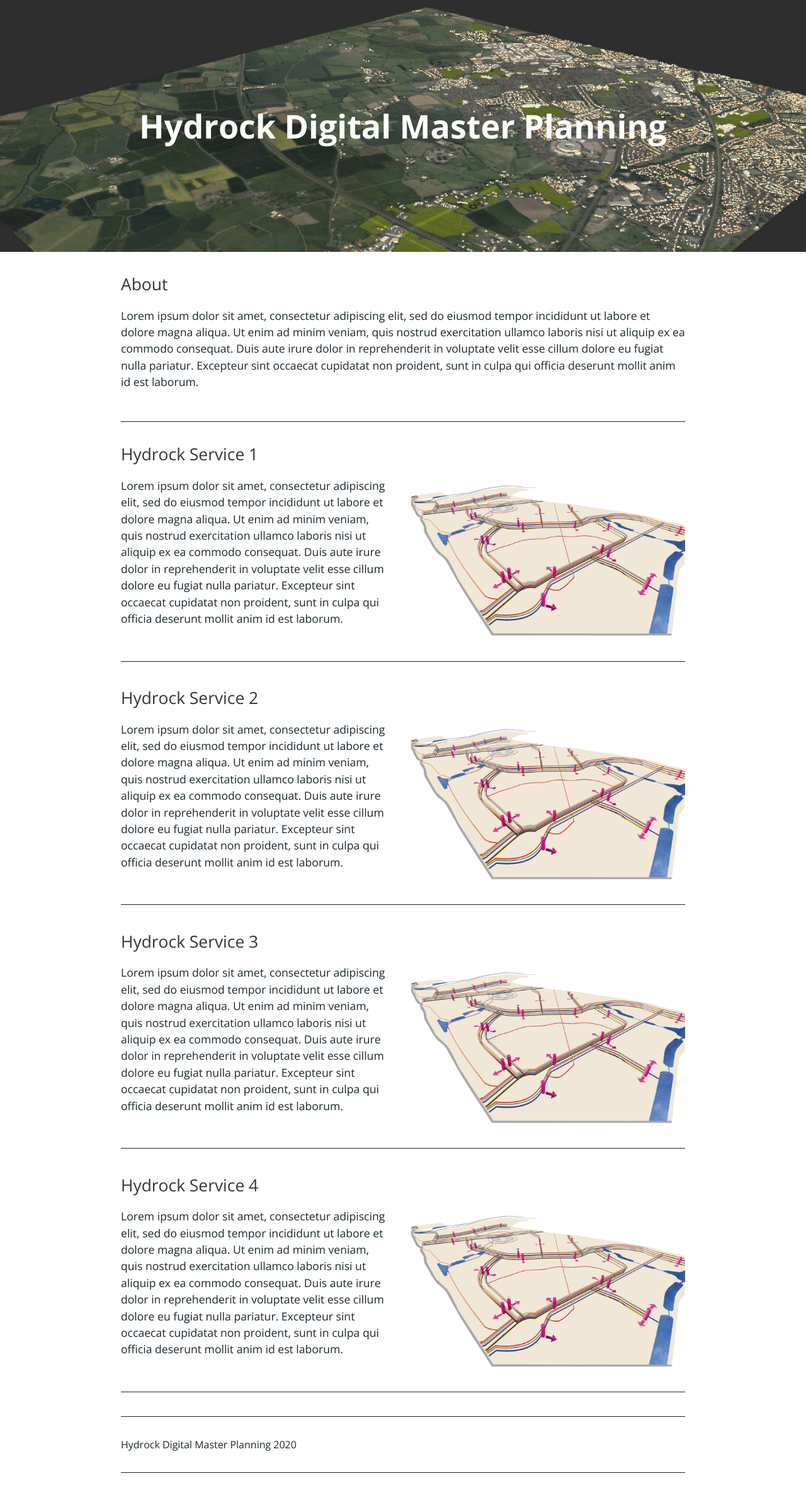
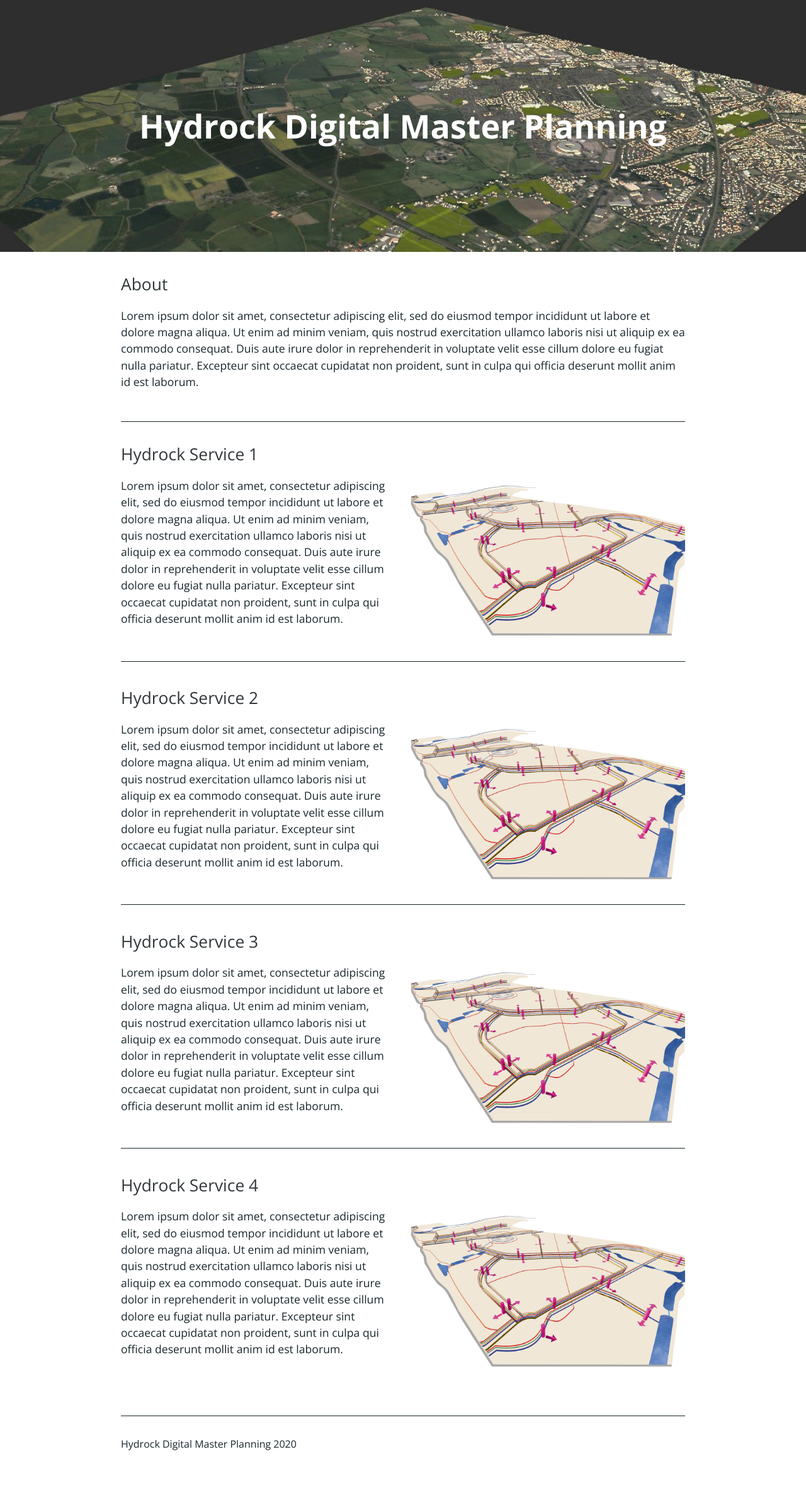
Before and after one commit to HydrockEngineering/DigitalMasterPlanning, a Jekyll site: the page built from index.md, in a window 1280 px wide. Shown: the whole page at 63% size. Built offline with Jekyll 4.4.1, drawn with Linux system fonts in a browser that asks for light colours; our own code applies the rules of GitHub Pages for plain Markdown files; the repository's description, which GitHub fills in, is left out.

Commit message:
Update jekyll-theme-cayman.scss

```diff
--- a/_sass/jekyll-theme-cayman.scss
+++ b/_sass/jekyll-theme-cayman.scss
@@ -420,6 +420,10 @@
   border-bottom: solid 1px $hr-border-color;
 }
 
+.sub-wrap:last-of-type {
+  border-bottom:none;
+}
+
 .position-left {
   float:left;
   width:48%;
```
